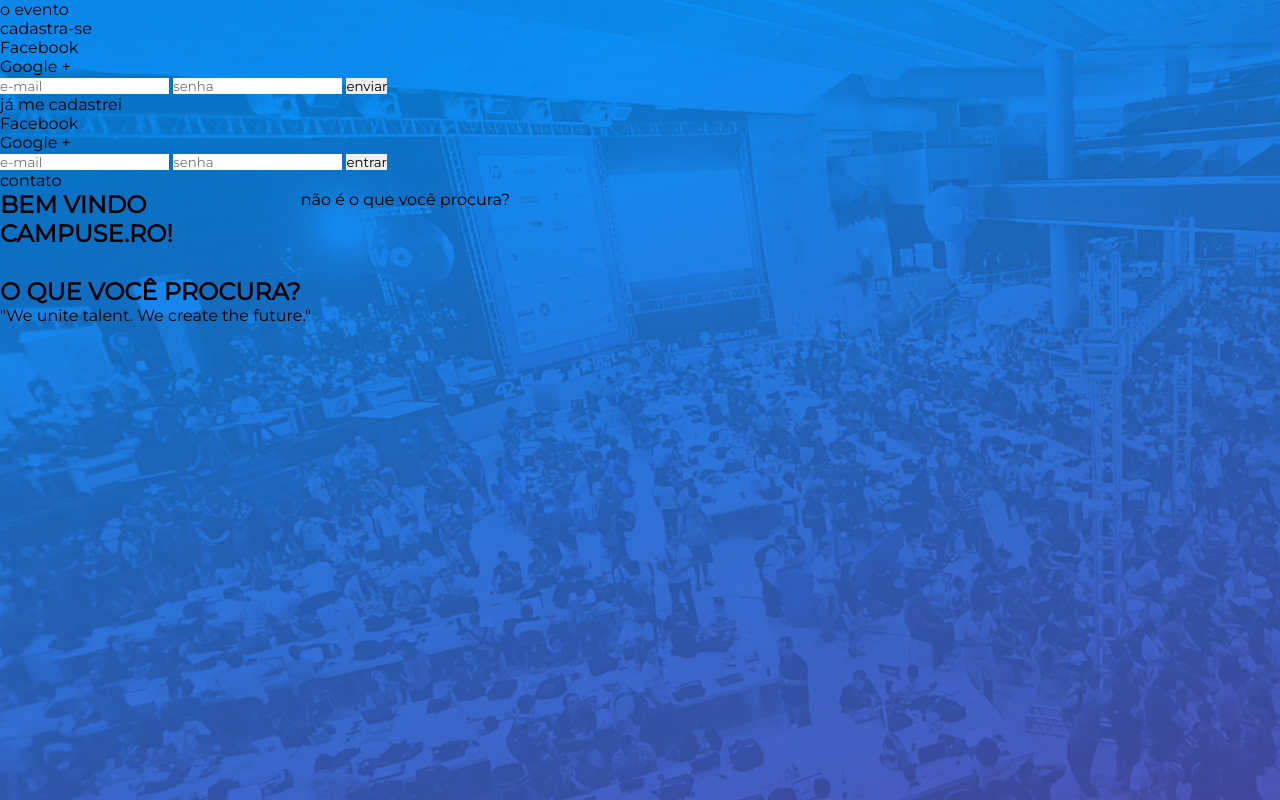
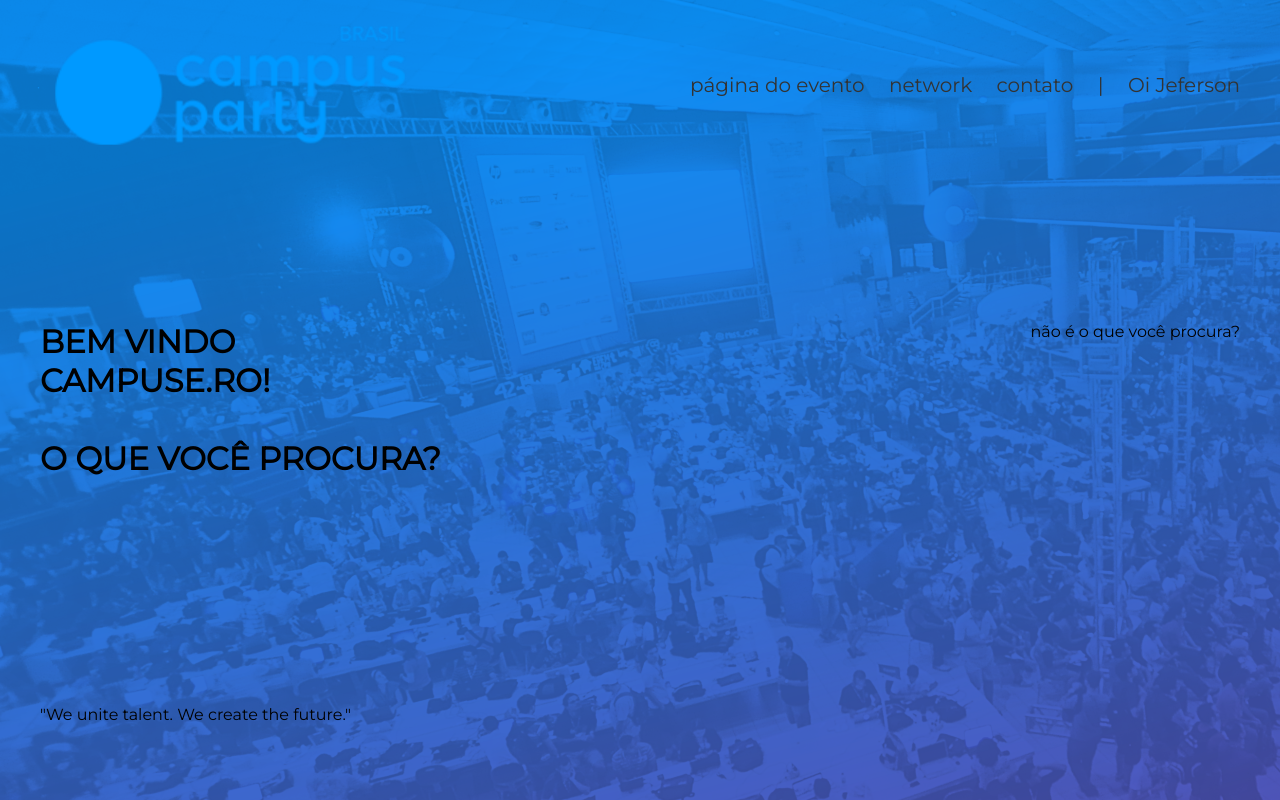
Before and after one commit to alibertoneto/bc62a69631fd1b012bfcbdf61ad2262f, a PHP site: template app/views/template/pages/home/index.phtml in a window 1280 px wide. Run offline with PHP 8.4, Linux system fonts and the light colour scheme; the template is opened without the code that fills it, so the values that code supplies are empty; some libraries are stand-ins or nearby versions.

Commit message:
mudança de estruturas e ajustes de css

```diff
--- a/app/views/template/footer.phtml
+++ b/app/views/template/footer.phtml
@@ -1,8 +1,6 @@
 
 	</main>
-	<footer>
-
-	</footer>
+	<footer>"We unite talent. We create the future."</footer>
 
 </body>
 </html>
--- a/app/views/template/header.phtml
+++ b/app/views/template/header.phtml
@@ -17,6 +17,18 @@
 <body ng-controller="AppCtrl">
 
 	<header>
+ 		<!--logo-->
+        <div class="logo_b"></div>
 
+        <!--menu-->
+        <menu>
+            <ul>
+                <li>página do evento</li>
+                <li>network</li>
+                <li>contato</li>
+                <li>|</li>
+                <li>Oi Jeferson</li>
+            </ul>
+        </menu>
 	</header>
 	<main>
--- a/app/views/template/pages/home/index.phtml
+++ b/app/views/template/pages/home/index.phtml
@@ -1,53 +1,3 @@
-<section class="auth">
 
-    <div class="row head">
-        <!--logo-->
-        <div class="logo"></div>
-
-        <!--menu-->
-        <menu>
-            <ul>
-                <li>
-                    <a href="#">o evento</a>
-                </li>
-                <li>
-                    cadastra-se
-                    <form action="#" class="sub">
-                        <ul class="social">
-                            <li>Facebook</li>
-                            <li>Google +</li>
-                        </ul>
-
-                        <input type="text" placeholder="e-mail" />
-                        <input type="password" placeholder="senha" />
-                        <button>enviar</button>
-                    </form>
-                </li>
-                <li>
-                    já me cadastrei
-                    <form action="#" class="sub">
-                        <ul class="social">
-                            <li>Facebook</li>
-                            <li>Google +</li>
-                        </ul>
-
-                        <input type="text" placeholder="e-mail" />
-                        <input type="password" placeholder="senha" />
-                        <button>entrar</button>
-                    </form>
-                </li>
-                <li>
-                    <a href="#">contato</a>
-                </li>
-            </ul>
-        </menu>
-    </div>
-
-    <div class="row content">
         <h1>BEM VINDO <br>CAMPUSE.RO!<br><br>O QUE VOCÊ PROCURA?</h1>
         <span>não é o que você procura?</span>
-    </div>
-
-    <footer>"We unite talent. We create the future."</footer>
-
-</section>
--- a/public/css/home.css
+++ b/public/css/home.css
@@ -9,13 +9,14 @@
     display: flex;
     justify-content: center;
     align-items: center;
+    color: #fff;
 }
 
 main {
     width: 1200px;
     height: auto;
     display: flex;
-    justify-content: space-around;
+    justify-content: space-between;
 
 }
 
--- a/public/css/style.css
+++ b/public/css/style.css
@@ -20,9 +20,153 @@
 }
 
 body {
+    width: 100%;
+    height: 100%;
+
+    display: flex;
+    justify-content: center;
+    align-items: space-around;
+
+    flex-flow: row wrap;
+
+    position: absolute;
     overflow-x: hidden;
     background-image: url(../img/site/bg-home.png);
 }
+
+
+main {
+    width: 1200px;
+    height: auto;
+    display: flex;    justify-content: space-between;
+}
+
+footer{
+    width: 1200px;
+    height: auto;
+
+    display: flex;
+    justify-content: space-between;
+    align-items: center;
+}
+
+
+
+
+
+
+
+
+header{
+    width: 1200px;
+    height: 170px;
+
+    display: flex;
+    justify-content: space-between;
+    align-items: center;
+}
+
+header .logo {
+    width: 380px;
+    height: 120px;
+
+    background: url(../img/site/logo_white.png);
+    background-size: cover;
+}
+header .logo_b {
+    width: 380px;
+    height: 120px;
+
+    background: url(../img/site/logo_blue.png);
+    background-size: cover;
+}
+
+header menu {
+    width: 550px;
+}
+
+header menu ul {
+    display: flex;
+    justify-content: space-between;
+    font-size: 20px;
+    font-weight: 400;
+    color: #333;
+}
+
+header menu ul > li {
+    cursor: pointer;
+    position: relative;
+}
+
+header menu ul > li:hover > .sub {
+    display: block;
+}
+
+header menu ul > li > .sub {
+    width: 250px;
+    background: #212121;
+    border-radius: 5px;
+    padding: 15px;
+    display: none;
+    position: absolute;
+    left: -50%;
+}
+
+header menu ul > li > .sub > ul.social {
+    width: 100%;
+    margin-bottom: 5px;
+}
+
+header menu ul > li > .sub > ul.social > li {
+    width: 50%;
+    padding: 7px;
+}
+
+header menu ul > li > .sub > ul.social > li:first-child {
+    background: #2549c2;
+    border-radius: 5px 0 0 5px;
+}
+
+header menu ul > li > .sub > ul.social > li:last-child {
+    background: #e70019;
+    border-radius: 0 5px 5px 0;
+}
+
+header menu ul > li > .sub > input {
+    width: 100%;
+    padding: 7px;
+    margin: 5px 0;
+    border-radius: 5px;
+    color: #212121;
+}
+
+header menu ul > li > .sub > button {
+    width: 65%;
+    padding: 7px;
+    margin-top: 5px;
+    float: right;
+    border-radius: 5px;
+    background: #FFFFFF;
+    color: #212121;
+}
+
+
+
+
+
+
+
+
+
+
+
+
+
+
+
+
+
+
 
 
 
```
Also changed, not shown: app/views/template/pages/edition/index.phtml (+0 -26 lines), public/css/pages.css (+54 -0 lines).
